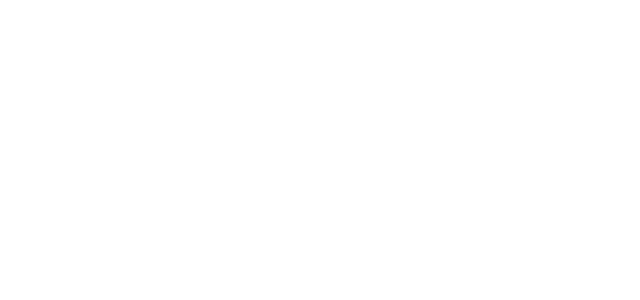
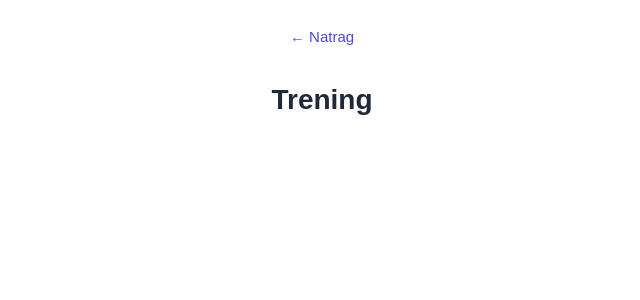
Before and after one commit to brkmika/gymflow, a Vue app in the folder vue-GymFlow/: page /trening in a window 1280 px wide. Before the commit this address had no page. Shown: the top 300 px of the page, without its empty margins (318-958 px from the left). Built offline with nearby package versions, Linux system fonts and the light colour scheme.

Commit message:
krecem sa workoutdetalview (pocetna struktura)

```diff
--- a/vue-GymFlow/src/router/index.js
+++ b/vue-GymFlow/src/router/index.js
@@ -4,6 +4,8 @@
 import ProgressView from '../views/ProgressView.vue'
 import GoalsView from '../views/GoalsView.vue'
 import PlanView from '../views/PlanView.vue'
+import WorkoutDetailView from '../views/WorkoutDetailView.vue'
+
 
 
 const routes = [
@@ -14,6 +16,7 @@
     { path: '/logiraj-trening', component: HomeView},
     { path: '/napredak', component: ProgressView},
     { path: '/dnevnik', component: HomeView},
+    { path: '/trening', component: WorkoutDetailView},
 ]
 
 const router = createRouter({
--- a/vue-GymFlow/src/views/PlanView.vue
+++ b/vue-GymFlow/src/views/PlanView.vue
@@ -20,7 +20,7 @@
 
 const handleClick = (workout) => {
     if (workout.exercises === 0) return
-    // nadodaj navigaciju na detalje treninga
+    router.push({path: '/trening', query: { name: workout.name, day: workout.day} })
 }
 </script>
 
--- /dev/null
+++ b/vue-GymFlow/src/views/WorkoutDetailView.vue
@@ -0,0 +1,63 @@
+<script setup>
+import { useRouter, useRoute } from 'vue-router';
+
+const router = useRouter()
+const route = useRoute()
+
+// Povuci workout podatke na temelju route parametra
+const workout = {
+    name: route.query.name || 'Trening',
+    day: route.query.day || ''
+}
+
+</script>
+
+<template>
+    <div class="datail">
+        <button class="back-btn" @click="router.push('/plan-treninga')">← Natrag</button>
+        <h2> {{ workout.name }}</h2>
+        <p class="subtitle">{{ workout.day }}</p>
+
+        <!-- za napravit: lista vjezbi-->
+
+    </div>
+</template>
+
+<style scoped>
+
+.detail {
+    padding: 24px;
+    min-height: 100vh;
+}
+
+.back-btn {
+  background: none;
+  border: none;
+  color: #4f46e5;
+  cursor: pointer;
+  font-size: 15px;
+  margin-bottom: 16px;
+  padding: 0;
+}
+
+h2 {
+  font-size: 28px;
+  font-weight: 700;
+  color: #1f2937;
+  margin-bottom: 4px;
+}
+
+.subtitle {
+  color: #6b7280;
+  margin-bottom: 24px;
+}
+
+.empty {
+  color: #9ca3af;
+  text-align: center;
+  margin-top: 40px;
+}
+
+
+
+</style>
```
